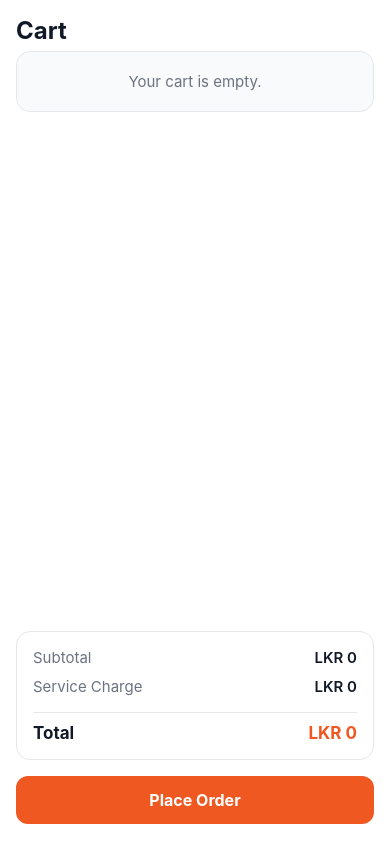
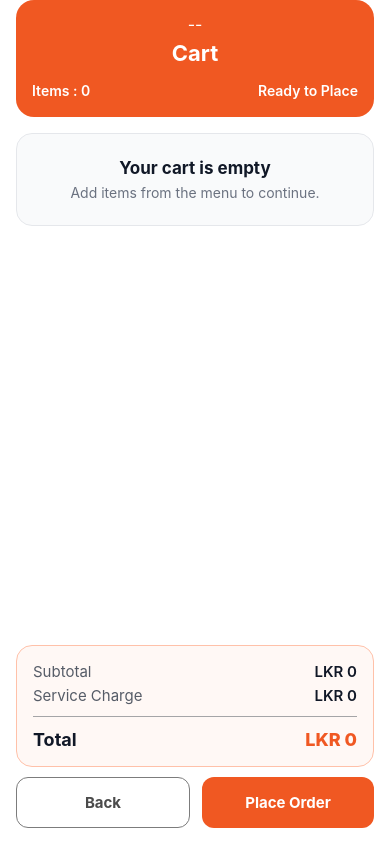
Before and after one commit to dion-fdo/waiter-mobile-app, a React Native app: screen /Cart in a window 390 px wide. Built offline with nearby package versions, Linux system fonts and the light colour scheme.

Commit message:
Cart UI Done

```diff
--- a/src/screens/cart/CartScreen.tsx
+++ b/src/screens/cart/CartScreen.tsx
@@ -1,12 +1,15 @@
-import React from 'react';
+import React, { useEffect, useRef, useState } from 'react';
 import {
   View,
   Text,
   StyleSheet,
   Pressable,
   FlatList,
+  Modal,
+  Animated,
   Alert,
 } from 'react-native';
+import { SafeAreaView } from 'react-native-safe-area-context';
 import { NativeStackScreenProps } from '@react-navigation/native-stack';
 import { RootStackParamList } from '../../navigation/AppNavigator';
 import { CartItem } from '../../types/cart';
@@ -26,20 +29,44 @@ export default function CartScreen({ navigation }: Props) {
     placeOrder,
   } = useAppContext();
 
-  const handlePlaceOrder = () => {
+  const [confirmSheetVisible, setConfirmSheetVisible] = useState(false);
+  const [placingOrder, setPlacingOrder] = useState(false);
+
+  const confirmSheetTranslateY = useRef(new Animated.Value(320)).current;
+
+  useEffect(() => {
+    if (confirmSheetVisible) {
+      confirmSheetTranslateY.setValue(320);
+      Animated.timing(confirmSheetTranslateY, {
+        toValue: 0,
+        duration: 260,
+        useNativeDriver: true,
+      }).start();
+    }
+  }, [confirmSheetVisible, confirmSheetTranslateY]);
+
+  const openConfirmSheet = () => {
     if (cartItems.length === 0) {
-      Alert.alert('Cart is empty');
       return;
     }
+    setConfirmSheetVisible(true);
+  };
 
-    Alert.alert(
-      'Confirm Order',
-      `Place this order for Table ${selectedTable?.number ?? '-'}?`,
-      [
-        { text: 'Cancel', style: 'cancel' },
-        {
-          text: 'Yes',
-          onPress: async () => {
+  const closeConfirmSheet = () => {
+    Animated.timing(confirmSheetTranslateY, {
+      toValue: 320,
+      duration: 200,
+      useNativeDriver: true,
+    }).start(() => {
+      setConfirmSheetVisible(false);
+    });
+  };
+
+  const handlePlaceOrder = async () => {
+    try {
+      setPlacingOrder(true);
+      closeConfirmSheet();
+
       const success = await placeOrder();
 
       if (success) {
@@ -49,61 +76,94 @@ export default function CartScreen({ navigation }: Props) {
       } else {
         Alert.alert('Order placement failed');
       }
-          },
-        },
-      ]
-    );
+    } finally {
+      setPlacingOrder(false);
+    }
   };
 
   const renderItem = ({ item }: { item: CartItem }) => (
     <View style={styles.itemCard}>
+      <View style={styles.itemTopRow}>
         <View style={styles.itemInfo}>
           <Text style={styles.itemName}>{item.name}</Text>
+
           <Text style={styles.itemMeta}>
-          Qty: {item.qty} × LKR {item.price}
+            LKR {item.price}
           </Text>
+
           {item.variantName ? (
-          <Text style={styles.itemSubText}>Variant: {item.variantName}</Text>
+            <Text style={styles.itemSubText}>
+              Variant: {item.variantName}
+            </Text>
           ) : null}
 
           {item.selectedAddOns && item.selectedAddOns.length > 0 ? (
             <Text style={styles.itemSubText}>
-            Add-ons: {item.selectedAddOns.map((addOn) => addOn.addOnName).join(', ')}
+              Add-ons: {item.selectedAddOns
+                .map((addOn) => addOn.addOnName)
+                .join(', ')}
             </Text>
           ) : null}
 
           {item.note ? (
-          <Text style={styles.itemSubText}>Note: {item.note}</Text>
+            <Text style={styles.itemSubText}>
+              Note: {item.note}
+            </Text>
           ) : null}
         </View>
 
-      <View style={styles.itemRight}>
-        <Text style={styles.itemTotal}>LKR {item.qty * item.price}</Text>
+        <Pressable
+          style={styles.removeButton}
+          onPress={() => removeCartItem(item.id)}
+        >
+          <Text style={styles.removeButtonText}>Delete</Text>
+        </Pressable>
+      </View>
 
       <View style={styles.qtyRow}>
-          <Pressable style={styles.qtyButton} onPress={() => updateCartItemQty(item.id, 'dec')}>
+        <Pressable
+          style={styles.qtyButton}
+          onPress={() => updateCartItemQty(item.id, 'dec')}
+        >
           <Text style={styles.qtyButtonText}>-</Text>
         </Pressable>
 
         <Text style={styles.qtyText}>{item.qty}</Text>
 
-          <Pressable style={styles.qtyButton} onPress={() => updateCartItemQty(item.id, 'inc')}>
+        <Pressable
+          style={styles.qtyButton}
+          onPress={() => updateCartItemQty(item.id, 'inc')}
+        >
           <Text style={styles.qtyButtonText}>+</Text>
         </Pressable>
-        </View>
 
-        <Pressable style={styles.removeButton} onPress={() => removeCartItem(item.id)}>
-          <Text style={styles.removeButtonText}>Remove</Text>
-        </Pressable>
+        <Text style={styles.itemTotal}>LKR {item.qty * item.price}</Text>
       </View>
     </View>
   );
 
   return (
+    <SafeAreaView style={styles.safeArea}>
       <View style={styles.container}>
-      <Text style={styles.header}>Cart</Text>
+        <View style={styles.topCard}>
+          <Text style={styles.topTableText}>
+            {selectedTable ? `Table ${selectedTable.number}` : '--'}
+          </Text>
 
-      {selectedTable ? <Text style={styles.tableText}>Table {selectedTable.number}</Text> : null}
+          <Text style={styles.topTitle}>Cart</Text>
+
+          <View style={styles.topBottomRow}>
+            <View>
+              <Text style={styles.topMetaText}>
+                Items : {cartItems.length}
+              </Text>
+            </View>
+
+            <Text style={styles.topMetaText}>
+              Ready to Place
+            </Text>
+          </View>
+        </View>
 
         <FlatList
           data={cartItems}
@@ -113,11 +173,15 @@ export default function CartScreen({ navigation }: Props) {
           showsVerticalScrollIndicator={false}
           ListEmptyComponent={
             <View style={styles.emptyBox}>
-            <Text style={styles.emptyText}>Your cart is empty.</Text>
+              <Text style={styles.emptyTitle}>Your cart is empty</Text>
+              <Text style={styles.emptyText}>
+                Add items from the menu to continue.
+              </Text>
             </View>
           }
         />
 
+        <View style={styles.bottomSection}>
           <View style={styles.summaryCard}>
             <View style={styles.summaryRow}>
               <Text style={styles.summaryLabel}>Subtotal</Text>
@@ -135,175 +199,398 @@ export default function CartScreen({ navigation }: Props) {
             </View>
           </View>
 
-      <Pressable style={styles.button} onPress={handlePlaceOrder}>
-        <Text style={styles.buttonText}>Place Order</Text>
+          <View style={styles.buttonRow}>
+            <Pressable
+              style={styles.secondaryButton}
+              onPress={() => navigation.goBack()}
+            >
+              <Text style={styles.secondaryButtonText}>Back</Text>
+            </Pressable>
+
+            <Pressable
+              style={styles.button}
+              onPress={openConfirmSheet}
+              disabled={placingOrder}
+            >
+              <Text style={styles.buttonText}>
+                {placingOrder ? 'Placing...' : 'Place Order'}
+              </Text>
             </Pressable>
           </View>
+        </View>
+
+        <Modal
+          visible={confirmSheetVisible}
+          transparent
+          animationType="fade"
+          onRequestClose={closeConfirmSheet}
+        >
+          <View style={styles.confirmSheetOverlay}>
+            <Pressable
+              style={styles.confirmSheetBackdrop}
+              onPress={closeConfirmSheet}
+            />
+
+            <Animated.View
+              style={[
+                styles.confirmSheetCard,
+                { transform: [{ translateY: confirmSheetTranslateY }] },
+              ]}
+            >
+              <Text style={styles.confirmSheetTitle}>Are you sure?</Text>
+
+              <Text style={styles.confirmSheetSubText}>
+                Place this order for Table {selectedTable?.number ?? '-'}?
+              </Text>
+
+              <Pressable
+                style={styles.confirmYesButton}
+                onPress={handlePlaceOrder}
+                disabled={placingOrder}
+              >
+                <Text style={styles.confirmYesButtonText}>
+                  {placingOrder ? 'Placing...' : 'Confirm Order'}
+                </Text>
+              </Pressable>
+
+              <Pressable
+                style={styles.confirmCancelButton}
+                onPress={closeConfirmSheet}
+                disabled={placingOrder}
+              >
+                <Text style={styles.confirmCancelButtonText}>Cancel</Text>
+              </Pressable>
+            </Animated.View>
+          </View>
+        </Modal>
+      </View>
+    </SafeAreaView>
   );
 }
 
 const styles = StyleSheet.create({
+  safeArea: {
+    flex: 1,
+    backgroundColor: '#FFFFFF',
+  },
+
   container: {
     flex: 1,
     backgroundColor: '#FFFFFF',
-    paddingTop: 16,
     paddingHorizontal: 16,
-    paddingBottom: 20,
+    paddingBottom: 16,
   },
-  header: {
-    fontSize: 24,
+
+  topCard: {
+    backgroundColor: '#F05822',
+    borderRadius: 18,
+    paddingVertical: 14,
+    paddingHorizontal: 16,
+    marginBottom: 16,
+  },
+
+  topTableText: {
+    color: '#FFFFFF',
+    fontSize: 16,
+    fontWeight: '400',
+    textAlign: 'center',
+    marginBottom: 6,
+  },
+
+  topTitle: {
+    color: '#FFFFFF',
+    fontSize: 22,
+    fontWeight: '700',
+    textAlign: 'center',
+    marginBottom: 16,
+  },
+
+  topBottomRow: {
+    flexDirection: 'row',
+    justifyContent: 'space-between',
+    alignItems: 'flex-end',
+  },
+
+  topMetaText: {
+    color: '#FFFFFF',
+    fontSize: 14,
+    fontWeight: '600',
+    marginBottom: 4,
+  },
+
+  listContent: {
+    paddingBottom: 16,
+  },
+
+  emptyBox: {
+    backgroundColor: '#F9FAFB',
+    borderWidth: 1,
+    borderColor: '#E5E7EB',
+    borderRadius: 16,
+    padding: 24,
+    alignItems: 'center',
+    marginBottom: 14,
+  },
+
+  emptyTitle: {
+    fontSize: 17,
     fontWeight: '700',
     color: '#111827',
     marginBottom: 6,
   },
-  tableText: {
+
+  emptyText: {
     fontSize: 14,
     color: '#6B7280',
-    marginBottom: 12,
+    textAlign: 'center',
   },
-  listContent: {
-    paddingBottom: 16,
-  },
-  emptyBox: {
-    backgroundColor: '#F9FAFB',
+
+  itemCard: {
+    backgroundColor: '#FFFFFF',
     borderWidth: 1,
     borderColor: '#E5E7EB',
-    borderRadius: 14,
-    padding: 20,
-    alignItems: 'center',
-    marginBottom: 12,
+    borderRadius: 16,
+    padding: 12,
+    marginBottom: 8,
+    shadowColor: '#000',
+    shadowOpacity: 0.03,
+    shadowRadius: 8,
+    shadowOffset: { width: 0, height: 2 },
+    elevation: 2,
   },
-  emptyText: {
-    fontSize: 15,
-    color: '#6B7280',
-  },
-  itemCard: {
-    backgroundColor: '#F9FAFB',
-    borderWidth: 1,
-    borderColor: '#E5E7EB',
-    borderRadius: 14,
-    padding: 16,
-    marginBottom: 12,
+
+  itemTopRow: {
     flexDirection: 'row',
     justifyContent: 'space-between',
-    alignItems: 'flex-start',
+    marginBottom: 8,
   },
+
   itemInfo: {
     flex: 1,
     paddingRight: 12,
   },
-  itemRight: {
-    alignItems: 'flex-end',
-    gap: 8,
-  },
+
   itemName: {
-    fontSize: 16,
+    fontSize: 17,
     fontWeight: '700',
     color: '#111827',
-    marginBottom: 4,
+    marginBottom: 6,
   },
+
   itemMeta: {
     fontSize: 14,
     color: '#6B7280',
   },
-  itemSubMeta: {
+
+  itemSubText: {
     fontSize: 13,
     color: '#6B7280',
     marginTop: 4,
   },
-  itemTotal: {
-    fontSize: 15,
+
+  removeButton: {
+    backgroundColor: '#FEF2F2',
+    borderWidth: 1,
+    borderColor: '#FECACA',
+    borderRadius: 12,
+    paddingVertical: 10,
+    paddingHorizontal: 14,
+    alignSelf: 'flex-start',
+  },
+
+  removeButtonText: {
+    color: '#B91C1C',
+    fontSize: 13,
     fontWeight: '700',
-    color: '#111827',
   },
+
   qtyRow: {
     flexDirection: 'row',
     alignItems: 'center',
-    gap: 10,
   },
+
   qtyButton: {
-    width: 32,
-    height: 32,
-    borderRadius: 8,
-    backgroundColor: '#FFFFFF',
+    width: 40,
+    height: 40,
+    borderRadius: 10,
+    backgroundColor: '#fbfaf9',
     borderWidth: 1,
     borderColor: '#E5E7EB',
     justifyContent: 'center',
     alignItems: 'center',
   },
+
   qtyButtonText: {
+    fontSize: 22,
+    fontWeight: '700',
+    color: '#000000',
+  },
+
+  qtyText: {
     fontSize: 18,
     fontWeight: '700',
     color: '#111827',
-  },
-  qtyText: {
-    fontSize: 16,
-    fontWeight: '700',
-    color: '#111827',
-    minWidth: 18,
+    marginHorizontal: 16,
+    minWidth: 24,
     textAlign: 'center',
   },
-  removeButton: {
-    paddingVertical: 4,
+
+  itemTotal: {
+    marginLeft: 'auto',
+    fontSize: 14,
+    fontWeight: '700',
+    color: '#F05822',
   },
-  removeButtonText: {
-    fontSize: 13,
-    fontWeight: '700',
-    color: '#EF4444',
+
+  bottomSection: {
+    marginTop: 4,
   },
+
   summaryCard: {
-    backgroundColor: '#FFFFFF',
+    backgroundColor: 'rgb(255, 248, 245)',
     borderWidth: 1,
-    borderColor: '#E5E7EB',
-    borderRadius: 14,
+    borderColor: '#ffc1a9',
+    borderRadius: 16,
     padding: 16,
-    marginBottom: 16,
+    marginBottom: 10,
   },
+
   summaryRow: {
     flexDirection: 'row',
     justifyContent: 'space-between',
-    marginBottom: 10,
+    marginBottom: 5,
   },
+
   summaryLabel: {
     fontSize: 15,
-    color: '#6B7280',
+    color: '#565c67',
   },
+
   summaryValue: {
     fontSize: 15,
     fontWeight: '600',
     color: '#111827',
   },
+
   totalRow: {
     marginTop: 6,
-    paddingTop: 10,
+    paddingTop: 12,
     borderTopWidth: 1,
-    borderTopColor: '#E5E7EB',
+    borderTopColor: '#a5a5a7',
     marginBottom: 0,
   },
+
   totalLabel: {
-    fontSize: 17,
+    fontSize: 18,
     fontWeight: '700',
     color: '#111827',
   },
+
   totalValue: {
-    fontSize: 17,
-    fontWeight: '700',
+    fontSize: 18,
+    fontWeight: '800',
     color: '#F05822',
   },
-  button: {
-    backgroundColor: '#F05822',
-    paddingVertical: 14,
+
+  buttonRow: {
+    flexDirection: 'row',
+    gap: 12,
+  },
+
+  secondaryButton: {
+    flex: 1,
+    backgroundColor: '#FFFFFF',
+    borderWidth: 1.5,
+    borderColor: '#7c7c7c',
+    paddingVertical: 15,
     borderRadius: 12,
     alignItems: 'center',
+    justifyContent: 'center',
   },
+
+  secondaryButtonText: {
+    color: '#4b4b4b',
+    fontSize: 15,
+    fontWeight: '700',
+  },
+
+  button: {
+    flex: 1,
+    backgroundColor: '#F05822',
+    paddingVertical: 15,
+    borderRadius: 12,
+    alignItems: 'center',
+    justifyContent: 'center',
+  },
+
   buttonText: {
     color: '#FFFFFF',
-    fontSize: 16,
+    fontSize: 15,
     fontWeight: '700',
   },
-  itemSubText: {
-    fontSize: 13,
+
+  confirmSheetOverlay: {
+    flex: 1,
+    backgroundColor: 'rgba(0,0,0,0.8)',
+    justifyContent: 'flex-end',
+  },
+
+  confirmSheetBackdrop: {
+    flex: 1,
+  },
+
+  confirmSheetCard: {
+    backgroundColor: '#FFFFFF',
+    borderTopLeftRadius: 40,
+    borderTopRightRadius: 40,
+    paddingHorizontal: 28,
+    paddingTop: 20,
+    paddingBottom: 24,
+  },
+
+  confirmSheetTitle: {
+    fontSize: 18,
+    fontWeight: '700',
+    color: '#111827',
+    textAlign: 'center',
+    marginBottom: 10,
+  },
+
+  confirmSheetSubText: {
+    fontSize: 14,
     color: '#6B7280',
-    marginTop: 4,
+    textAlign: 'center',
+    marginBottom: 22,
+  },
+
+  confirmYesButton: {
+    width: '100%',
+    backgroundColor: '#F05822',
+    paddingVertical: 16,
+    borderRadius: 12,
+    alignItems: 'center',
+    justifyContent: 'center',
+    marginBottom: 14,
+  },
+
+  confirmYesButtonText: {
+    color: '#FFFFFF',
+    fontSize: 15,
+    fontWeight: '700',
+  },
+
+  confirmCancelButton: {
+    width: '100%',
+    backgroundColor: '#ffffff',
+    paddingVertical: 16,
+    borderRadius: 12,
+    alignItems: 'center',
+    justifyContent: 'center',
+  },
+
+  confirmCancelButtonText: {
+    color: '#4d4d4d',
+    fontSize: 15,
+    fontWeight: '700',
   },
 });
--- a/src/screens/orders/EditPlacedOrderScreen.tsx
+++ b/src/screens/orders/EditPlacedOrderScreen.tsx
@@ -234,7 +234,7 @@ const styles = StyleSheet.create({
     width: 34,
     height: 34,
     borderRadius: 10,
-    backgroundColor: '#ffd2bb',
+    backgroundColor: '#ffffff',
     justifyContent: 'center',
     alignItems: 'center',
   },
--- a/src/screens/tables/TableDashboardScreen.tsx
+++ b/src/screens/tables/TableDashboardScreen.tsx
@@ -251,7 +251,7 @@ export default function TableDashboardScreen({ navigation }: Props) {
   const renderTable = ({ item }: { item: RestaurantTable }) => {
     const cardBg =
       item.status === 'free'
-        ? '#ffffff'
+        ? '#f0f0f0'
         : item.status === 'partially_occupied'
         ? '#ffe5bd'
         : '#ffb4a7';
@@ -260,7 +260,7 @@ export default function TableDashboardScreen({ navigation }: Props) {
       item.status === 'free'
         ? '#767676'
         : item.status === 'partially_occupied'
-        ? 'rgb(198, 159, 50)'
+        ? 'rgb(235, 185, 47)'
         : '#831400';
 
     return (
@@ -721,7 +721,7 @@ function BottomTab({ label, active, onPress, scale }: BottomTabProps) {
 const styles = StyleSheet.create({
   container: {
     flex: 1,
-    backgroundColor: '#EDEDED',
+    backgroundColor: '#ffffff',
   },
 
   loadingWrap: {
```
Lines whose indentation alone changed are shown as unchanged.
